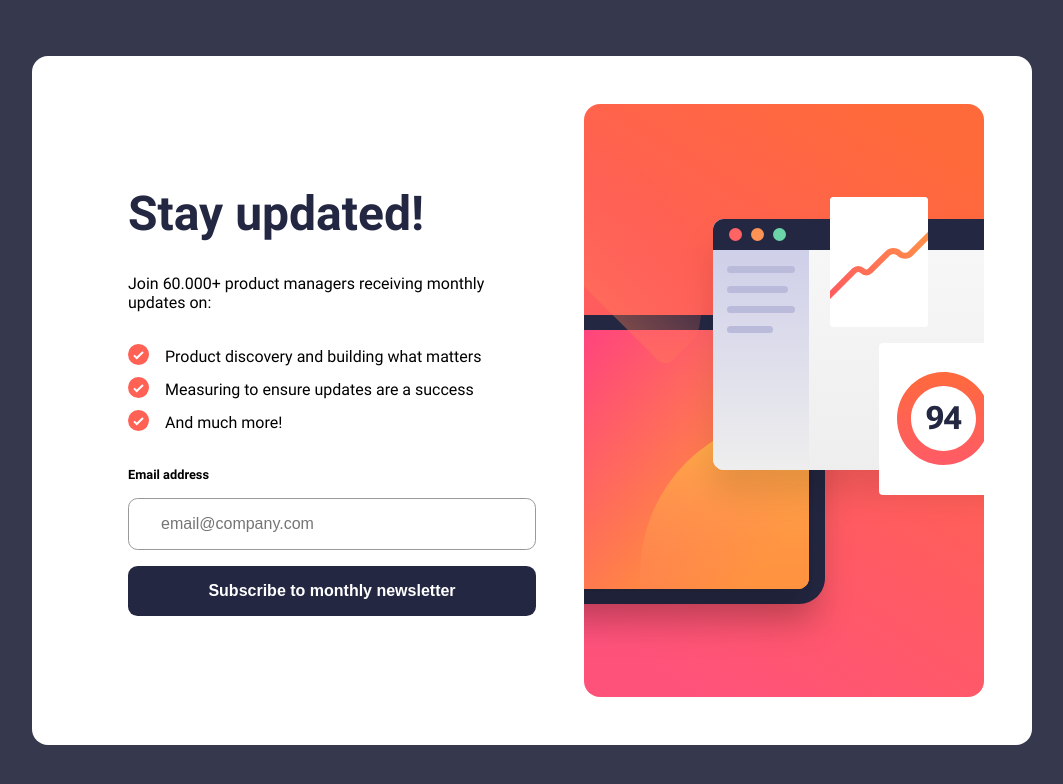
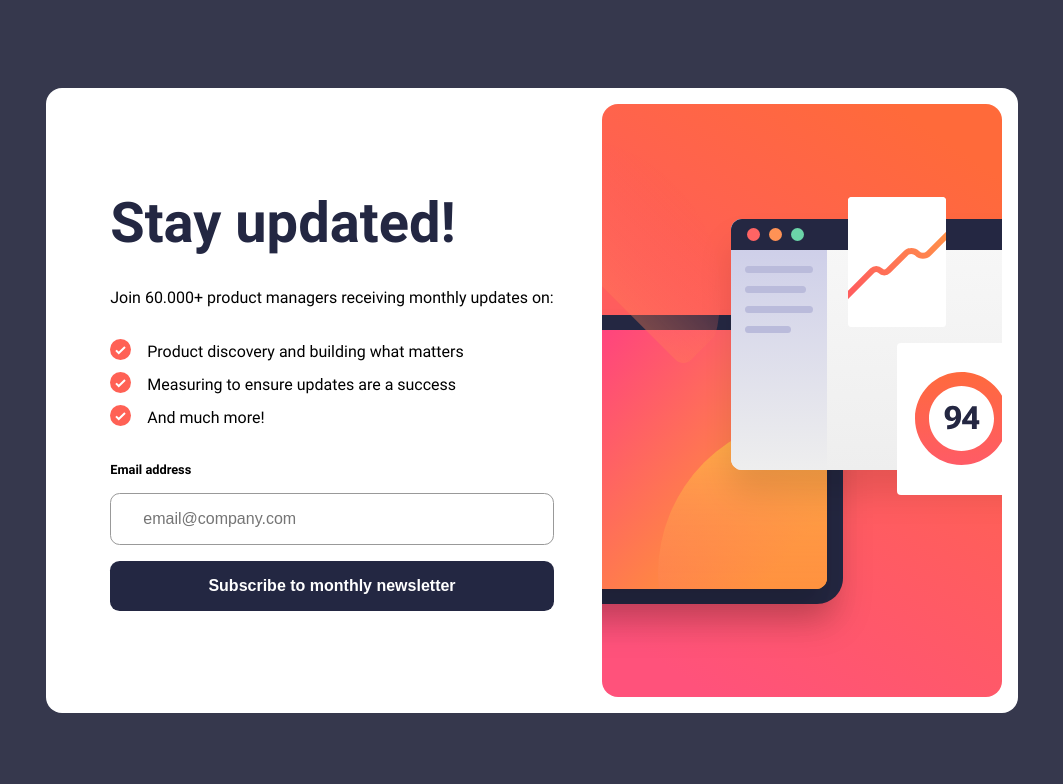
Before and after one commit to jgm011/newsletter-signup-form, a React (Vite) app: page / in a window 1280 px wide. Shown: the top 784 px of the page, without its empty margins (108-1171 px from the left). Built offline with nearby package versions, Linux system fonts and the light colour scheme.

Commit message:
Add files via upload
Design adjustement

```diff
--- a/src/App.tsx
+++ b/src/App.tsx
@@ -21,7 +21,7 @@ function App() {
 
   return (
     <div className="background">
-      <div className="container">
+      <div className={`container ${success && 'container--success'}`}>
         {!success ? (
           <>
             {screenWidth <= mobileWidth && <MainImageMobile />}
--- a/src/main.scss
+++ b/src/main.scss
@@ -24,7 +24,7 @@ body {
 
 .container {
   background-color: #fff;
-  padding: 3rem;
+  padding: 1rem;
   border-radius: 1rem;
 
   display: flex;
@@ -33,6 +33,11 @@ body {
 
   max-width: 1000px;
   max-height: auto;
+
+  &--success {
+    padding: 3rem;
+    max-width: 550px;
+  }
 }
 
 .text-container {
@@ -46,7 +51,7 @@ body {
 
 .main {
   &__title {
-    font-size: 3rem;
+    font-size: 3.5rem;
     margin-bottom: 2rem;
     color: #232742;
     font-weight: bold;
```
